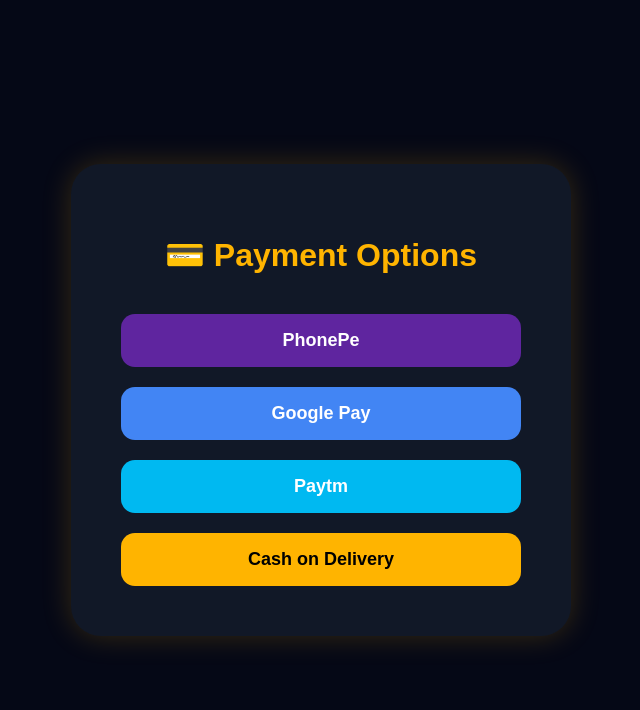
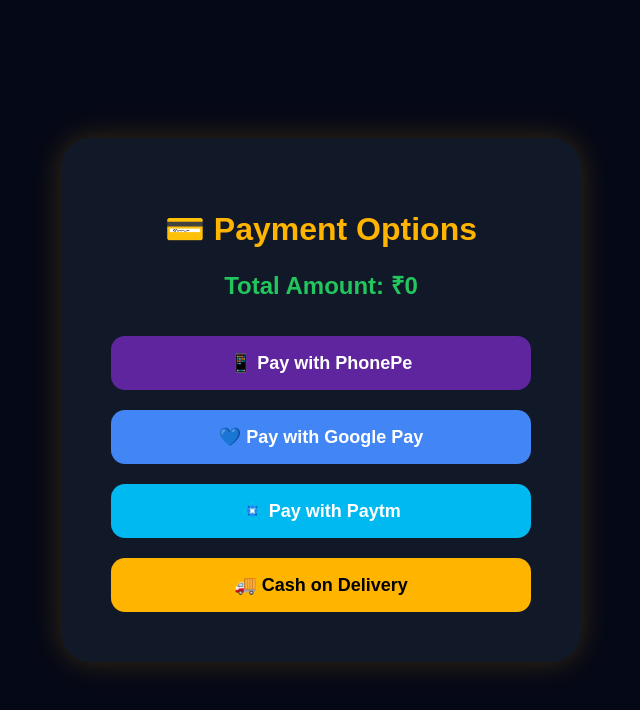
Before and after one commit to Amarnadh9676/bro-fries, a React (Vite) app in the folder bro-fries/: page /payment in a window 1280 px wide. Shown: the top 710 px of the page, without its empty margins (319-959 px from the left). Built offline with nearby package versions, Linux system fonts and the light colour scheme.

Commit message:
added real upi payment redirect

```diff
--- a/bro-fries/src/pages/Payment.jsx
+++ b/bro-fries/src/pages/Payment.jsx
@@ -1,15 +1,56 @@
+import { useContext } from "react";
+
+import { CartContext }
+from "../Context/CartContext";
+
 function Payment() {
 
+  const { cartItems } =
+    useContext(CartContext);
+
+  // Total Amount
+
+  const total = cartItems.reduce(
+    (sum, item) =>
+      sum +
+      item.price * item.quantity,
+    0
+  );
+
+  // PhonePe Payment
+
   function phonepe() {
-    window.location.href = "https://www.phonepe.com/";
+
+    const upiLink =
+      `phonepe://pay?pa=madalaamar29@oksbi&pn=BroFries&am=${total}&cu=INR`;
+
+    window.location.href =
+      upiLink;
+
   }
 
+  // Google Pay
+
   function gpay() {
-    window.location.href = "https://pay.google.com/";
+
+    const upiLink =
+      `tez://upi/pay?pa=madalaamar29@oksbi&pn=BroFries&am=${total}&cu=INR`;
+
+    window.location.href =
+      upiLink;
+
   }
 
+  // Paytm
+
   function paytm() {
-    window.location.href = "https://paytm.com/";
+
+    const upiLink =
+      `paytmmp://pay?pa=madalaamar29@oksbi&pn=BroFries&am=${total}&cu=INR`;
+
+    window.location.href =
+      upiLink;
+
   }
 
   return (
@@ -31,20 +72,35 @@
           background: "#111827",
           padding: "50px",
           borderRadius: "30px",
-          width: "400px",
+          width: "420px",
           textAlign: "center",
-          boxShadow: "0 0 30px rgba(255,180,0,0.2)"
+          boxShadow:
+            "0 0 30px rgba(255,180,0,0.2)"
         }}
       >
 
         <h1
           style={{
             color: "#ffb400",
-            marginBottom: "40px"
+            marginBottom: "20px"
           }}
         >
           💳 Payment Options
         </h1>
+
+        {/* Total */}
+
+        <h2
+          style={{
+            marginBottom: "35px",
+            color: "#22c55e"
+          }}
+        >
+          Total Amount:
+          ₹{total}
+        </h2>
+
+        {/* PhonePe */}
 
         <button
           onClick={phonepe}
@@ -61,8 +117,10 @@
             fontWeight: "bold"
           }}
         >
-          PhonePe
+          📱 Pay with PhonePe
         </button>
+
+        {/* Google Pay */}
 
         <button
           onClick={gpay}
@@ -79,8 +137,10 @@
             fontWeight: "bold"
           }}
         >
-          Google Pay
+          💙 Pay with Google Pay
         </button>
+
+        {/* Paytm */}
 
         <button
           onClick={paytm}
@@ -97,8 +157,10 @@
             fontWeight: "bold"
           }}
         >
-          Paytm
+          💠 Pay with Paytm
         </button>
+
+        {/* COD */}
 
         <button
           style={{
@@ -113,7 +175,7 @@
             fontWeight: "bold"
           }}
         >
-          Cash on Delivery
+          🚚 Cash on Delivery
         </button>
 
       </div>
```
